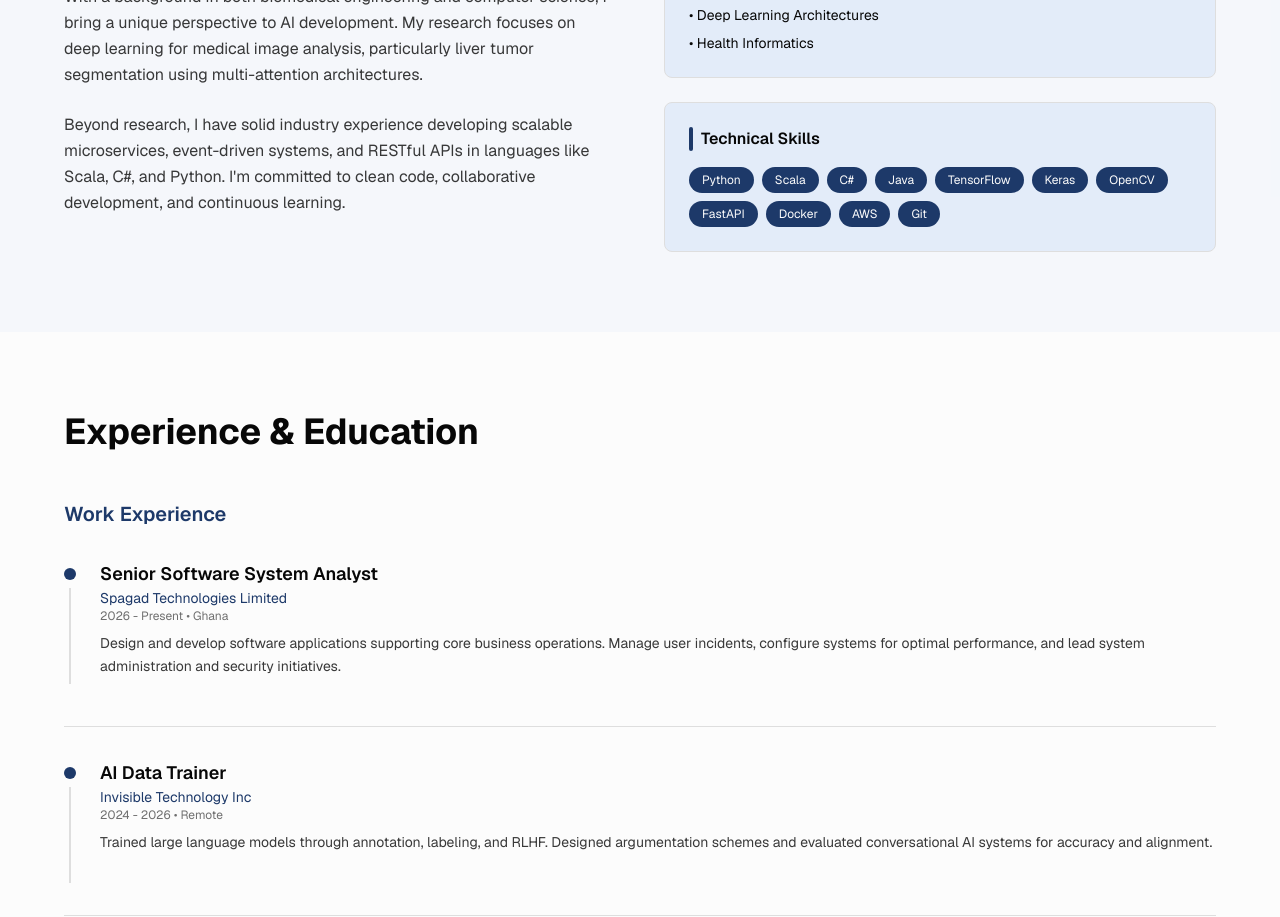
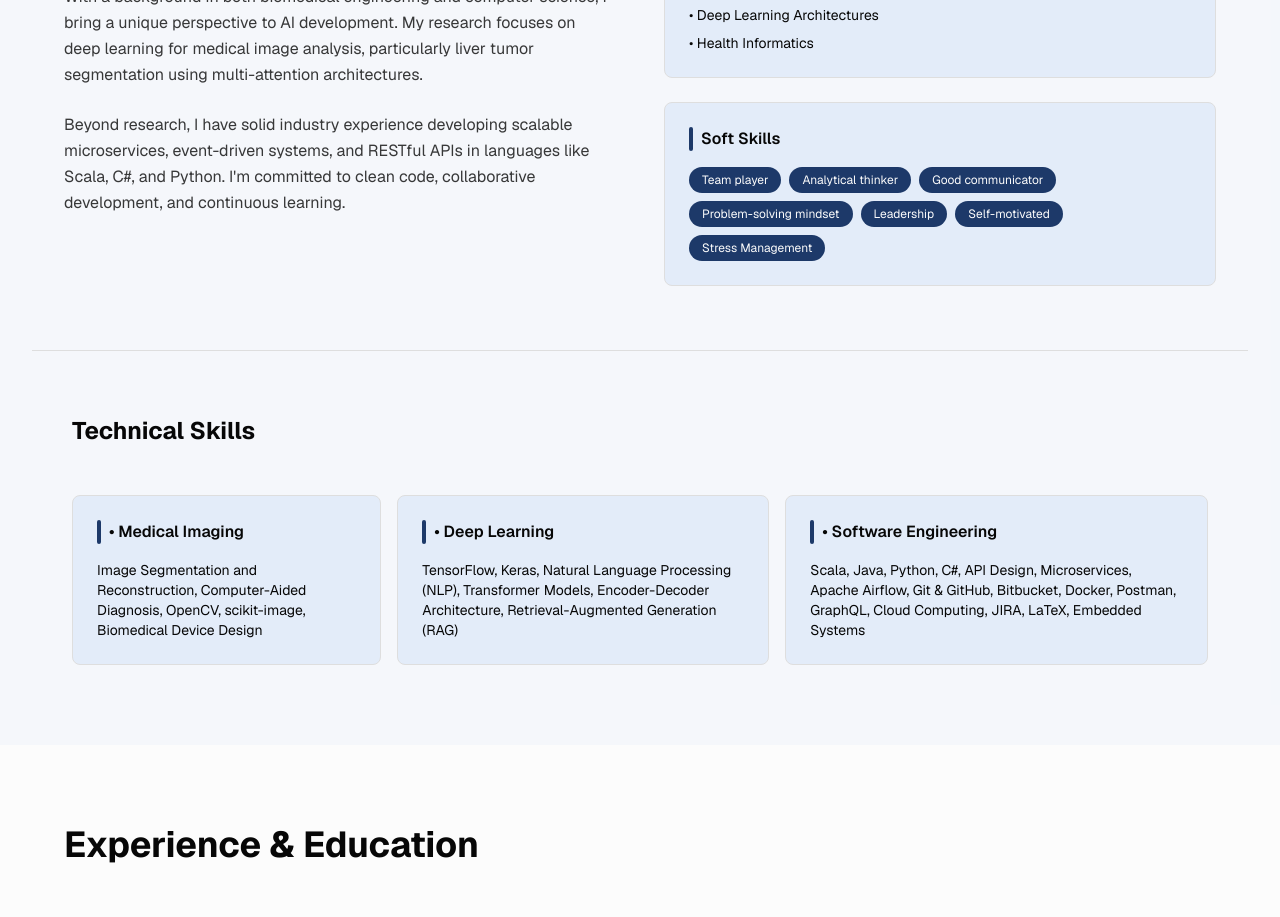
Before and after one commit to eckintosh-4ai360/NATHANIEL-AZUPONGA-PORTFOLIO, a Next.js app: page / in a window 1280 px wide. Shown: the part 820-1737 px from the top of the page. Built offline with nearby package versions, Linux system fonts and the light colour scheme.

Commit message:
added tech skills

```diff
--- a/app/page.tsx
+++ b/app/page.tsx
@@ -140,10 +140,10 @@ export default function Portfolio() {
               <div className="p-6 bg-secondary rounded-lg border border-border">
                 <h3 className="font-semibold mb-4 flex items-center gap-2 text-secondary-foreground">
                   <span className="w-1 h-6 bg-accent rounded-full"></span>
-                  Technical Skills
+                  Soft Skills
                 </h3>
                 <div className="flex flex-wrap gap-2">
-                  {['Python', 'Scala', 'C#', 'Java', 'TensorFlow', 'Keras', 'OpenCV', 'FastAPI', 'Docker', 'AWS', 'Git'].map((skill) => (
+                  {['Team player', 'Analytical thinker', 'Good communicator', 'Problem-solving mindset', 'Leadership', 'Self-motivated', 'Stress Management'].map((skill) => (
                     <span key={skill} className="text-xs bg-accent text-accent-foreground px-3 py-1 rounded-full border border-accent/50">
                       {skill}
                     </span>
@@ -152,6 +152,45 @@ export default function Portfolio() {
               </div>
             </div>
           </div>
+        </div>
+        <hr className="my-16 border-border" />
+          <div className="text-2xl max-w-6xl mx-auto mt-12 font-bold mb-6">
+              <h2 className="text-2xl mx-2 mt-12 font-bold mb-6">Technical Skills</h2>
+          </div>
+        <div className="max-w-6xl flex mx-auto mt-12">
+           <div className="p-6 bg-secondary mx-2 rounded-lg border border-border">
+                <h3 className="font-semibold mb-4 flex items-center gap-2 text-secondary-foreground">
+                  <span className="w-1 h-6 bg-accent rounded-full"></span>
+                  • Medical Imaging
+                </h3>
+                <ul className="space-y-2 text-sm text-secondary-foreground">
+                  <li>
+                    Image Segmentation and Reconstruction,
+                    Computer-Aided Diagnosis,
+                    OpenCV, scikit-image,
+                    Biomedical Device Design</li>
+                </ul>
+            </div>
+           <div className="p-6 bg-secondary mx-2 rounded-lg border border-border">
+                <h3 className="font-semibold mb-4 flex items-center gap-2 text-secondary-foreground">
+                  <span className="w-1 h-6 bg-accent rounded-full"></span>
+                  • Deep Learning
+                </h3>
+                <ul className="space-y-2 text-sm text-secondary-foreground">
+                  <li>
+              TensorFlow, Keras, Natural Language Processing (NLP), Transformer Models, Encoder-Decoder Architecture, Retrieval-Augmented Generation (RAG)</li>
+                </ul>
+            </div>
+           <div className="p-6 bg-secondary mx-2 rounded-lg border border-border">
+                <h3 className="font-semibold mb-4 flex items-center gap-2 text-secondary-foreground">
+                  <span className="w-1 h-6 bg-accent rounded-full"></span>
+                  • Software Engineering
+                </h3>
+                <ul className="space-y-2 text-sm text-secondary-foreground">
+                  <li>
+              Scala, Java, Python, C#, API Design, Microservices, Apache Airflow, Git & GitHub, Bitbucket, Docker, Postman, GraphQL, Cloud Computing, JIRA, LaTeX, Embedded Systems</li>
+                </ul>
+            </div>
         </div>
       </section>
 
```
Also changed, not shown: 1 other file (tests, documents, lock files or other folders).
